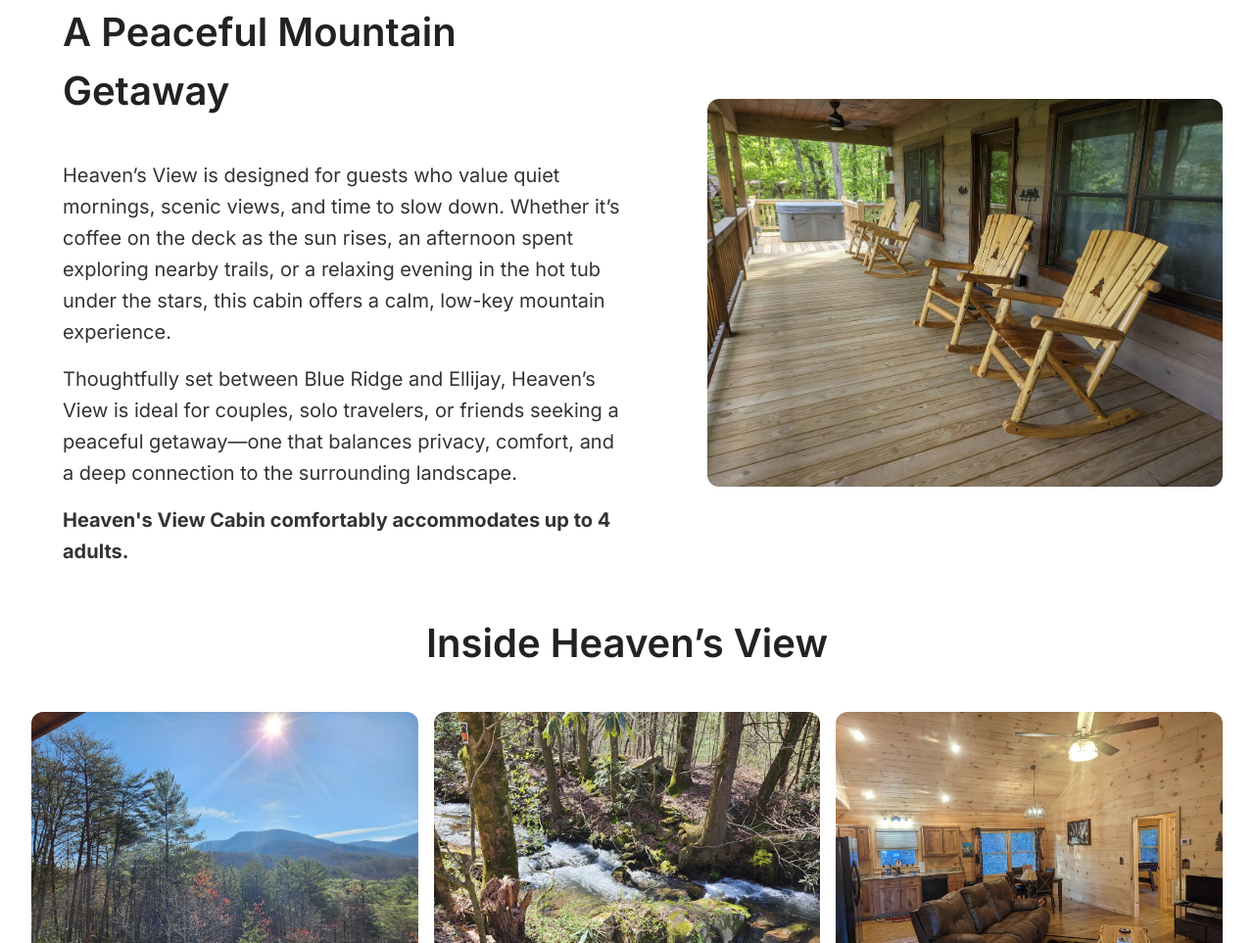
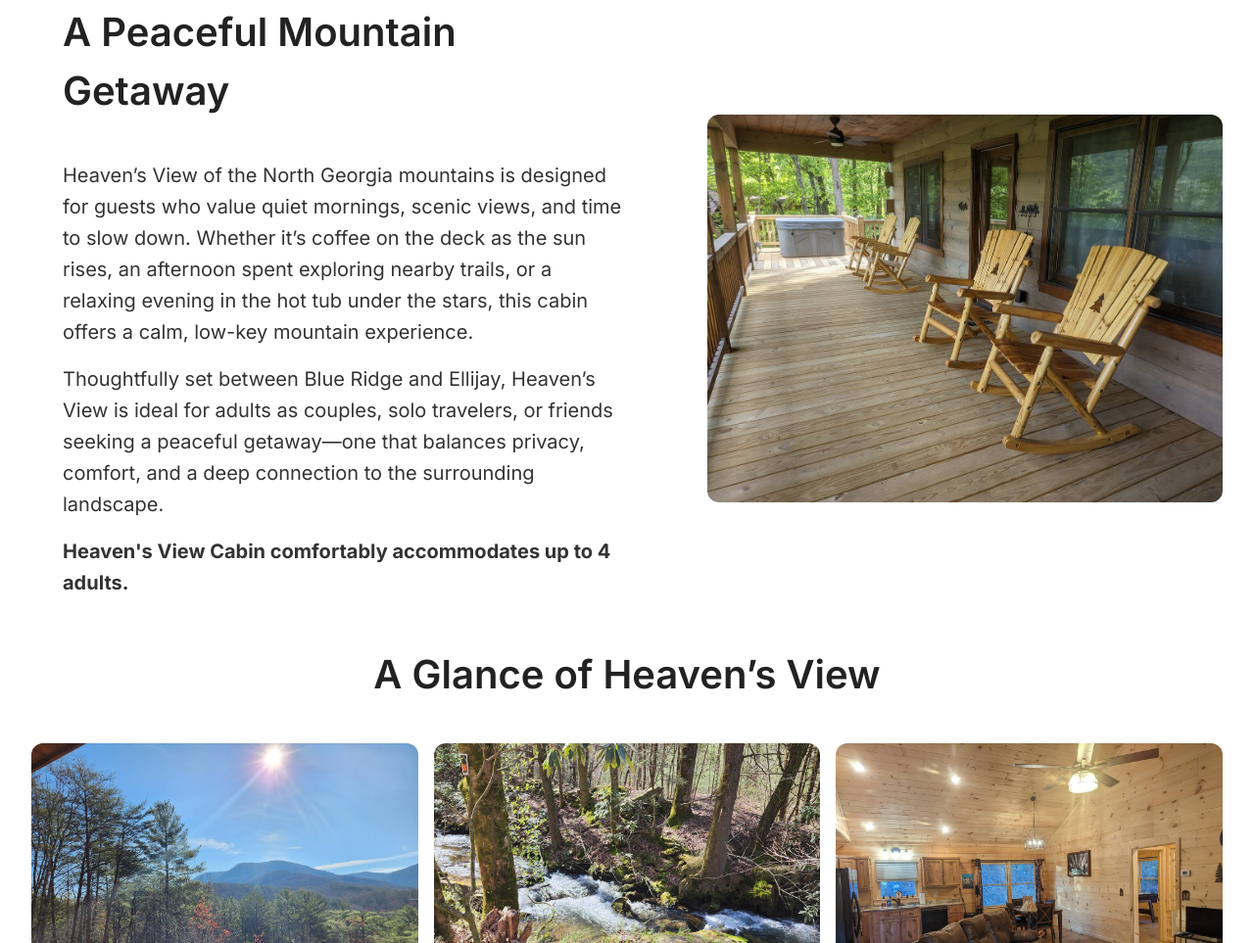
Before and after one commit to mikronman/heavensview, a website: page public/index.html in a window 1280 px wide. Shown: the part 1001-1964 px from the top of the page at 98% size. Drawn offline with Linux system fonts and the light colour scheme.

Commit message:
Minor content updates

```diff
--- a/public/index.html
+++ b/public/index.html
@@ -176,7 +176,7 @@
                 <div class="value-prop-content">
                     <h2>A Peaceful Mountain Getaway</h2>
                     <p>
-                        Heaven’s View is designed for guests who value quiet mornings,
+                        Heaven’s View of the North Georgia mountains is designed for guests who value quiet mornings,
                         scenic views, and time to slow down. Whether it’s coffee on the
                         deck as the sun rises, an afternoon spent exploring nearby trails,
                         or a relaxing evening in the hot tub under the stars, this cabin
@@ -184,7 +184,7 @@
                     </p>
                     <p>
                         Thoughtfully set between Blue Ridge and Ellijay, Heaven’s View is
-                        ideal for couples, solo travelers, or friends seeking a peaceful
+                        ideal for adults as couples, solo travelers, or friends seeking a peaceful
                         getaway—one that balances privacy, comfort, and a deep connection
                         to the surrounding landscape.
                     </p>
@@ -204,7 +204,7 @@
 
         <section class="gallery section">
             <div class="container">
-                <h2 class="gallery-heading">Inside Heaven’s View</h2>
+                <h2 class="gallery-heading">A Glance of Heaven’s View</h2>
 
                 <div class="gallery-grid">
                 <img
```
